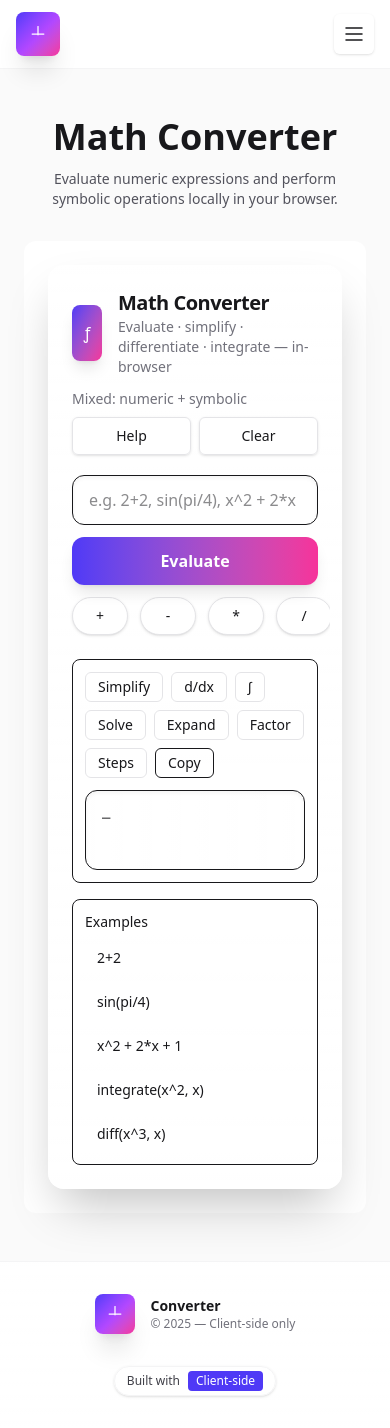
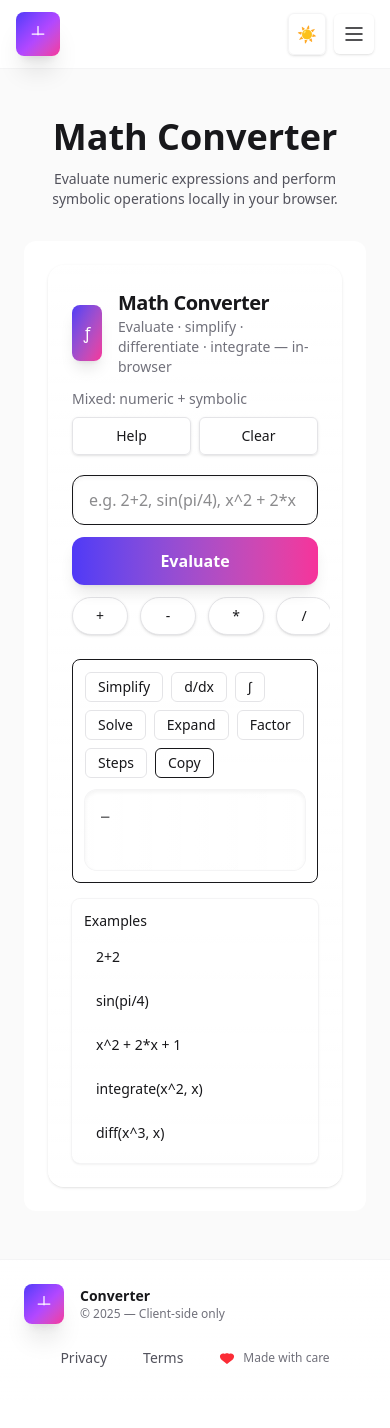
Before and after one commit to SupunCharuka/onlineconvertkit, a Next.js app: page /math in a window 390 px wide. After the commit the page ends 1400 px from the top, so only its background shows below. Built offline with nearby package versions, Linux system fonts and the light colour scheme.

Commit message:
Enhance styling in Footer, Header, and MathMode components for improved UI consistency and user experience

```diff
--- a/components/Footer.tsx
+++ b/components/Footer.tsx
@@ -3,9 +3,9 @@ import React from "react";
 export default function Footer() {
     return (
         <footer className="border-t border-zinc-100 dark:border-zinc-800 bg-gradient-to-t from-white/70 dark:from-black/50 backdrop-blur-sm">
-            <div className="max-w-6xl mx-auto px-6 py-8 text-sm text-zinc-600 dark:text-zinc-400 flex flex-col md:flex-row items-center justify-between gap-4">
-                <div className="flex items-center gap-4">
-                    <div className="w-10 h-10 rounded-lg bg-gradient-to-br from-indigo-600 via-purple-500 to-pink-500 flex items-center justify-center text-white shadow-xl">
+            <div className="max-w-6xl mx-auto px-6 py-6 text-sm text-zinc-600 dark:text-zinc-400 flex flex-col md:flex-row items-center justify-between gap-4">
+                <div className="flex items-center gap-4 w-full md:w-auto">
+                    <div className="w-10 h-10 rounded-lg bg-gradient-to-br from-indigo-600 via-purple-500 to-pink-500 flex items-center justify-center text-white shadow-xl flex-shrink-0">
                         <svg className="w-5 h-5" viewBox="0 0 24 24" fill="none" stroke="currentColor" strokeWidth="1.5" aria-hidden>
                             <path d="M12 3v10" strokeLinecap="round" strokeLinejoin="round" />
                             <path d="M5 12h14" strokeLinecap="round" strokeLinejoin="round" />
@@ -17,21 +17,16 @@ export default function Footer() {
                     </div>
                 </div>
 
-                <div className="hidden sm:flex items-center gap-4">
-                    <a href="/" className="text-zinc-600 dark:text-zinc-300 hover:text-zinc-900">Privacy</a>
-                    <a href="/" className="text-zinc-600 dark:text-zinc-300 hover:text-zinc-900">Terms</a>
-                    <a href="#" className="flex items-center gap-2 text-zinc-500 dark:text-zinc-400">
-                        <svg className="w-4 h-4 text-red-500" viewBox="0 0 24 24" fill="currentColor" aria-hidden><path d="M12 21s-6-4.35-9-7.18C-1 9.27 3 3.5 9 6c0 0 1-1 3-1s3 1 3 1c6-2.5 10 3.27 6 7.82C18 16.65 12 21 12 21z"/></svg>
+                <div className="flex flex-wrap items-center gap-3 justify-center md:justify-start w-full md:w-auto">
+                    <a href="/" className="px-3 py-2 rounded hover:bg-zinc-100 dark:hover:bg-zinc-800 text-zinc-600 dark:text-zinc-300">Privacy</a>
+                    <a href="/" className="px-3 py-2 rounded hover:bg-zinc-100 dark:hover:bg-zinc-800 text-zinc-600 dark:text-zinc-300">Terms</a>
+                    <a href="#" className="flex items-center gap-2 px-3 py-2 rounded hover:bg-zinc-100 dark:hover:bg-zinc-800 text-zinc-500 dark:text-zinc-400">
+                        <svg className="w-4 h-4 text-red-500" viewBox="0 0 24 24" fill="currentColor" aria-hidden><path d="M12 21s-6-4.35-9-7.18C-1 9.27 3 3.5 9 6c0 0 1-1 3-1s3 1 3 1c6-2.5 10 3.27 6 7.82C18 16.65 12 21 12 21z" /></svg>
                         <span className="text-xs">Made with care</span>
                     </a>
                 </div>
 
-                <div className="w-full sm:w-auto mt-4 md:mt-0 text-center">
-                    <div className="inline-flex items-center gap-2 bg-white/60 dark:bg-zinc-900/60 px-3 py-1 rounded-full border border-zinc-100 dark:border-zinc-800 shadow-sm">
-                        <span className="text-xs text-zinc-700 dark:text-zinc-300">Built with</span>
-                        <span className="px-2 py-0.5 rounded bg-indigo-600 text-white text-xs font-medium">Client-side</span>
-                    </div>
-                </div>
+
             </div>
         </footer>
     );
--- a/components/Header.tsx
+++ b/components/Header.tsx
@@ -68,7 +68,16 @@ export default function Header() {
                     </button>
                 </div>
 
-                <div className="md:hidden ml-auto">
+                <div className="md:hidden ml-auto flex items-center gap-2">
+                    <button
+                        aria-label="Toggle theme"
+                        title={`Switch to ${theme === 'dark' ? 'light' : 'dark'} mode`}
+                        aria-pressed={theme === 'dark'}
+                        onClick={toggleTheme}
+                        className="p-2 rounded-md bg-white/80 dark:bg-zinc-800/60 border border-zinc-100 dark:border-zinc-700 shadow-sm">
+                        {theme === 'dark' ? '🌙' : '☀️'}
+                    </button>
+
                     <button aria-expanded={open} aria-label="Open menu" onClick={() => setOpen((v) => !v)} className="p-2 rounded-md bg-white/70 dark:bg-black/30 shadow-sm">
                         <svg className="w-6 h-6" viewBox="0 0 24 24" fill="none" stroke="currentColor" strokeWidth="1.5">
                             {open ? (
@@ -88,6 +97,13 @@ export default function Header() {
                             <li><Link href="/unit-converter/meters-to-feet" onClick={() => setOpen(false)} className="block w-full text-left px-4 py-3 rounded-lg hover:bg-zinc-100 dark:hover:bg-zinc-800">Units</Link></li>
                             <li><Link href="/math" onClick={() => setOpen(false)} className="block w-full text-left px-4 py-3 rounded-lg hover:bg-zinc-100 dark:hover:bg-zinc-800">Math</Link></li>
                             <li className="mt-2"><Link href="/math" onClick={() => setOpen(false)} className="block text-center rounded-full bg-gradient-to-r from-indigo-600 to-pink-500 text-white px-4 py-2">Try Math</Link></li>
+                            <li className="mt-2 flex justify-center">
+                                <button
+                                    onClick={() => { toggleTheme(); setOpen(false); }}
+                                    className="inline-flex items-center gap-2 rounded-full bg-zinc-100 dark:bg-zinc-800 text-sm px-4 py-2">
+                                    {theme === 'dark' ? '🌙 Dark' : '☀️ Light'}
+                                </button>
+                            </li>
                         </ul>
                     </div>
                 )}
--- a/components/MathMode.tsx
+++ b/components/MathMode.tsx
@@ -75,7 +75,7 @@ export default function MathMode() {
 
     return (
         <div className="space-y-6">
-            <div className="rounded-2xl  bg-gradient-to-b from-white/80 to-white/60 dark:from-zinc-900/60 dark:to-zinc-900/40 p-6 shadow-2xl backdrop-blur-sm transition-shadow">
+            <div className="rounded-2xl  bg-gradient-to-b from-white/80 to-white/60 dark:from-zinc-900/60 dark:to-zinc-900/40 p-6 shadow-sm backdrop-blur-sm transition-shadow">
                 <div className="flex flex-col sm:flex-row sm:items-center sm:justify-between gap-3">
                     <div className="flex items-center gap-4">
                         <div className="w-14 h-14 rounded-lg bg-gradient-to-br from-indigo-600 to-pink-500 flex items-center justify-center text-white shadow-lg transform-gpu">ƒ</div>
@@ -110,7 +110,7 @@ export default function MathMode() {
                     </div>
 
                     {showHelp && (
-                        <div className="mt-4 rounded-md border p-3 bg-white/60 dark:bg-zinc-900/60 text-sm text-zinc-700 dark:text-zinc-300">
+                        <div className="mt-4 rounded-md p-3 bg-white/60 dark:bg-zinc-900/60 text-sm text-zinc-700 dark:text-zinc-300 shadow-sm ring-1 ring-zinc-100 dark:ring-zinc-800">
                             <div className="font-medium mb-2">Quick syntax guide</div>
                             <div className="grid grid-cols-1 md:grid-cols-2 gap-3 text-xs">
                                 <div>
@@ -184,13 +184,13 @@ export default function MathMode() {
                                             <button disabled={!result} onClick={copyResult} className="cursor-pointer px-3 py-1 rounded-md border text-sm">Copy</button>
                                         </div>
                                     </div>
-                                    <div className="mt-3">
-                                        <pre className="rounded-xl min-h-[5rem] border bg-gradient-to-r from-white/80 to-white/70 dark:from-zinc-900/60 dark:to-zinc-800 p-4 text-sm whitespace-pre-wrap font-mono shadow-inner">{result || '—'}</pre>
-                                    </div>
+                                            <div className="mt-3">
+                                                <pre className="rounded-xl min-h-[5rem] bg-gradient-to-r from-white/80 to-white/70 dark:from-zinc-900/60 dark:to-zinc-800 p-4 text-sm whitespace-pre-wrap font-mono shadow-inner ring-1 ring-zinc-100 dark:ring-zinc-800">{result || '—'}</pre>
+                                            </div>
                             </div>
                         </div>
 
-                        <aside className="rounded-lg border p-3 bg-white/60 dark:bg-zinc-900/60">
+                        <aside className="rounded-lg p-3 bg-white/60 dark:bg-zinc-900/60 shadow-sm ring-1 ring-zinc-100 dark:ring-zinc-800">
                             <div className="text-sm font-medium">Examples</div>
                             <div className="mt-2 flex flex-col gap-2">
                                 {['2+2', 'sin(pi/4)', 'x^2 + 2*x + 1', 'integrate(x^2, x)', 'diff(x^3, x)'].map((ex) => (
@@ -205,7 +205,7 @@ export default function MathMode() {
             {history.length > 0 && (
                 <div className="grid grid-cols-1 sm:grid-cols-2 gap-4">
                     {history.map((h, i) => (
-                        <div key={i} className="rounded-lg border p-3 bg-white/60 dark:bg-zinc-900/60">
+                        <div key={i} className="rounded-lg p-3 bg-white/60 dark:bg-zinc-900/60 shadow-sm ring-1 ring-zinc-100 dark:ring-zinc-800">
                             <div className="text-xs text-zinc-500">{h.expr}</div>
                             <div className="mt-2 font-mono text-sm text-zinc-700 dark:text-zinc-200">{h.result}</div>
                         </div>
```
